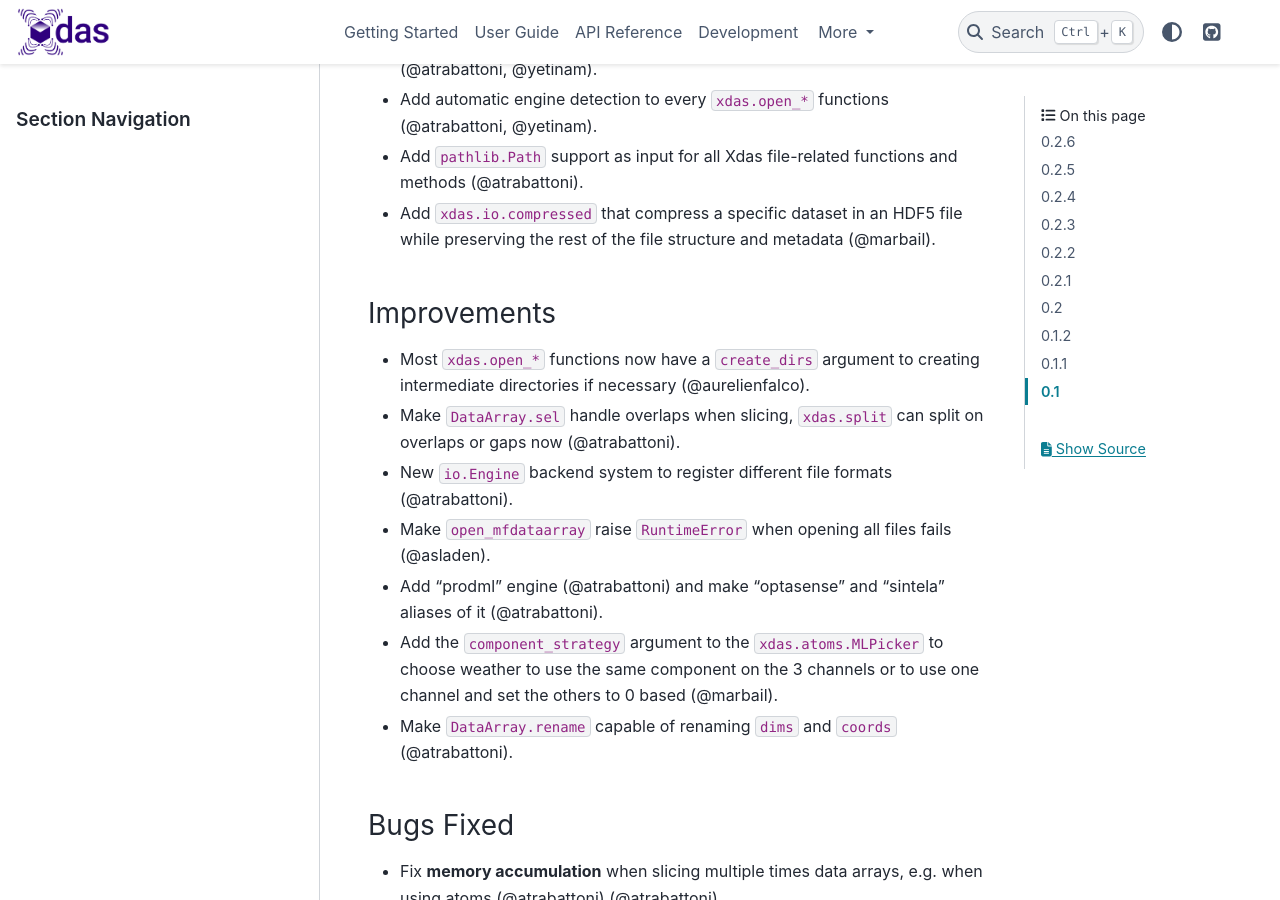
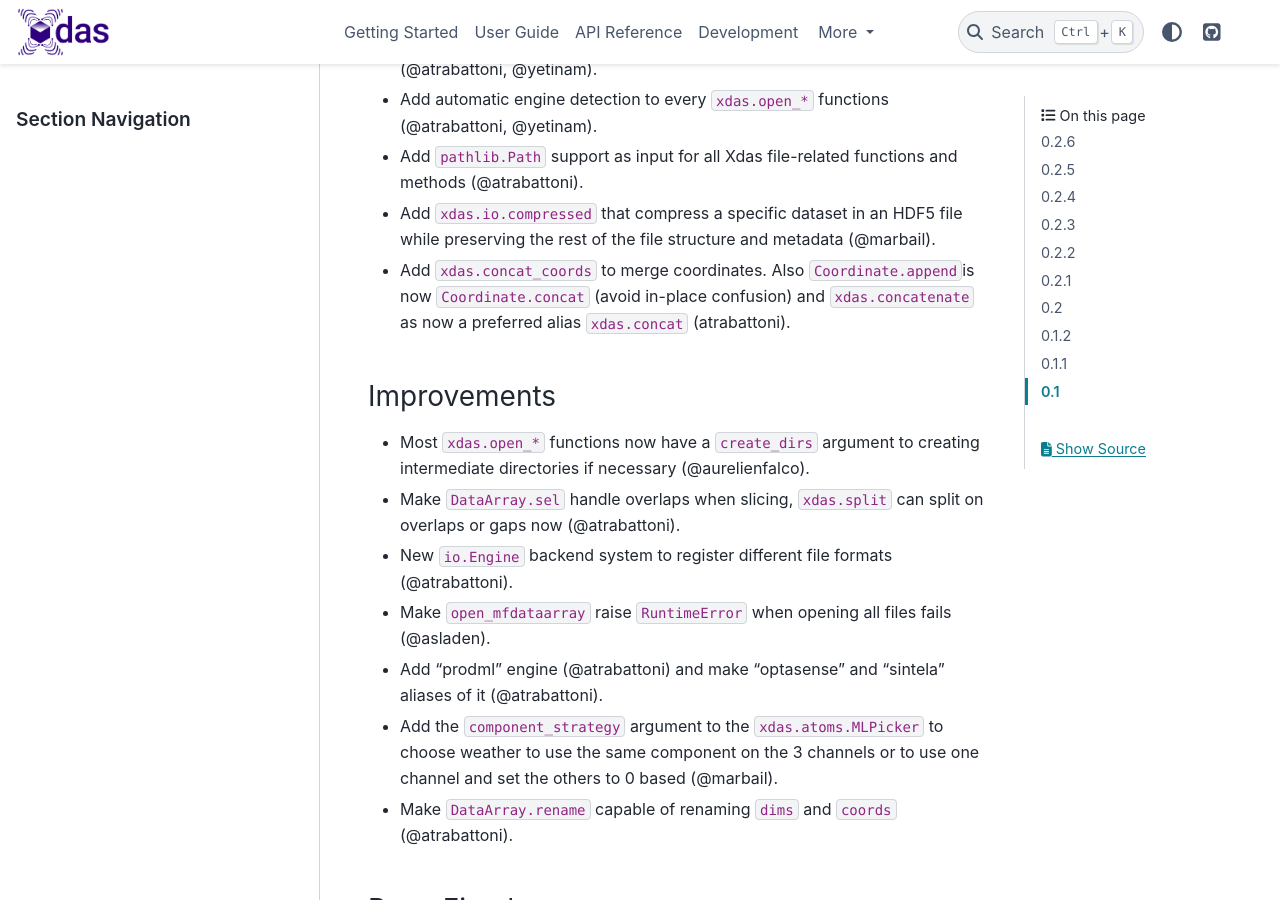
Before and after one commit to xdas-dev/xdas, a Sphinx documentation site: the page built from docs/release-notes.md, in a window 1280 px wide and 900 px high, scrolled down 337 px. Built offline with Sphinx 7.4.7 and the PyData theme 0.15.4, drawn with Linux system fonts in a browser that asks for light colours.

Commit message:
Add release note.

```diff
--- a/docs/release-notes.md
+++ b/docs/release-notes.md
@@ -7,6 +7,7 @@
 - Add automatic engine detection to every `xdas.open_*` functions (@atrabattoni, @yetinam).
 - Add `pathlib.Path` support as input for all Xdas file-related functions and methods (@atrabattoni).
 - Add `xdas.io.compressed` that compress a specific dataset in an HDF5 file while preserving the rest of the file structure and metadata (@marbail).
+- Add `xdas.concat_coords` to merge coordinates. Also `Coordinate.append`is now `Coordinate.concat` (avoid in-place confusion) and `xdas.concatenate` as now a preferred alias `xdas.concat` (atrabattoni).
 
 ### Improvements
 - Most `xdas.open_*` functions now have a `create_dirs` argument to creating intermediate directories if necessary (@aurelienfalco).
```
